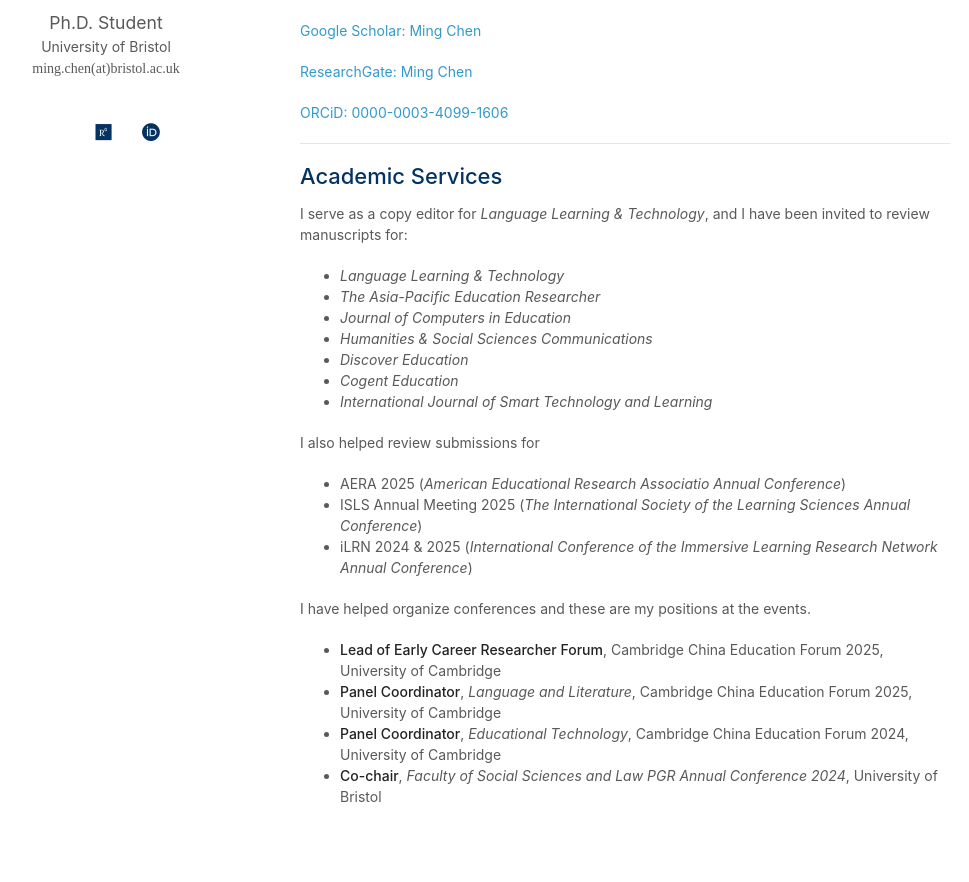
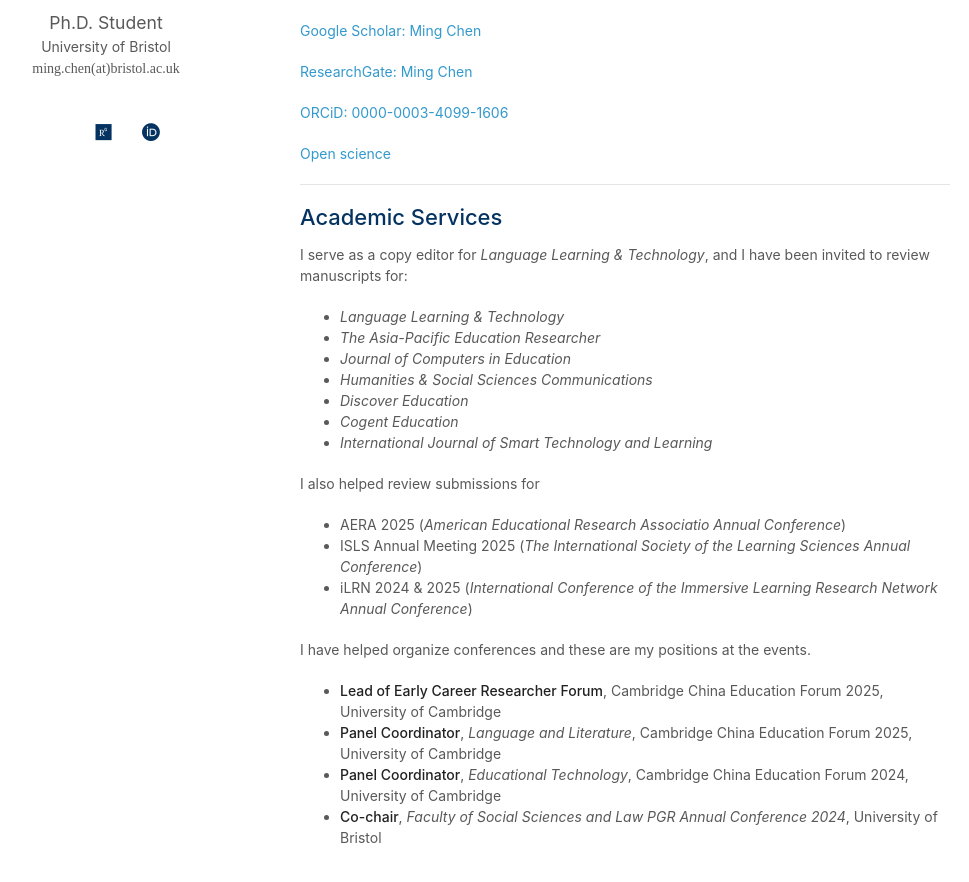
Before and after one commit to EricMingChen/EricMingChen.github.io, a Jekyll site: the page built from index.md, in a window 1280 px wide and 1217 px high. Shown: the part 278-1160 px from the top of the window, without its empty margins (170-1139 px from the left). Built offline with Jekyll 4.4.1, drawn with Linux system fonts in a browser that asks for light colours; a style sheet for code colours, icons or effects is not loaded.

Commit message:
Add Open Science link to index.md

```diff
--- a/index.md
+++ b/index.md
@@ -15,6 +15,8 @@ You might want to read my publications at
 [ResearchGate: Ming Chen](https://www.researchgate.net/profile/Ming-Chen-174)
 
 [ORCiD: 0000-0003-4099-1606](https://orcid.org/0000-0003-4099-1606)
+
+[Open science](https://osf.io/z9sh2/)
 
 ---
 
```
